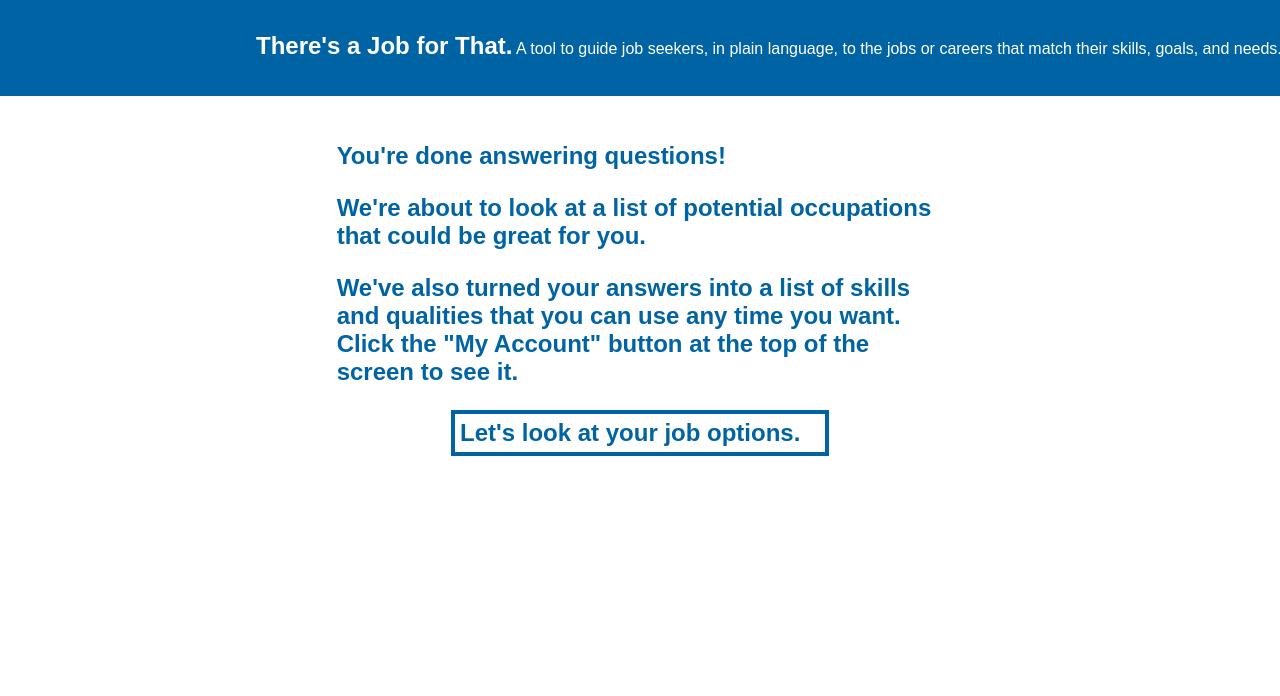
After one commit to aliyarahman/theres-a-job-for-that, a Flask app: page /skills in a window 1280 px wide. The commit adds this page. Shown: the top 696 px of the page. Run offline with Flask 2, Linux system fonts and the light colour scheme; parts of the project's set-up code (start-up, migrations or seed data) failed here and were passed over.

Commit message:
Added skills language generator notification screen

```diff
--- a/app/static/common.css
+++ b/app/static/common.css
@@ -38,3 +38,7 @@ input[type="submit"] {color: #686868; display:block; font-size: 2em; margin-top:
 
 
 .job_box	{display: inline-block; width: 25em; margin-left: auto; margin-right: auto; height: 25em; background-color: white; color: #0064A4; outline: solid 0.2em #0064A4; font-size: 18px; padding: 10px;}
+
+.next_button {background-color: white;color: #0064A4; border: solid 0.2em #0064A4; padding: 0.2em; width: 15em; margin: auto;}
+
+.next_button:hover	{color: white; background-color: #0064A4; }
--- a/app/templates/index.html
+++ b/app/templates/index.html
@@ -9,7 +9,7 @@
 <a href="{{ url_for('i_can') }}"><div class="section_button">I can...</div></a>
 <a href="{{ url_for('i_want') }}"><div class="section_button">I want...</div></a>
 <a href="{{ url_for('i_need') }}"><div class="section_button">I need...</div></a>
-<button class="testing_box" onClick="location.href='{{ url_for('myjobs') }}'">Testers: skip to jobs list.</button>
+<button class="testing_box" onClick="location.href='{{ url_for('skills') }}'">Testers: skip to jobs list.</button>
 
 </div>
 
--- /dev/null
+++ b/app/templates/skills.html
@@ -0,0 +1,23 @@
+{% extends 'base.html' %}
+{% block content %}
+
+<br><br><br><br><br><div class="jobsholder">
+
+<div class="message"><h2> You're done answering questions!
+
+
+<p>We're about to look at a list of potential occupations that could be great for you.</p>
+
+<p>We've also turned your answers into a list of skills and qualities that you can use any time you want. Click the "My Account" button at the top of the screen to see it.</p>
+
+<div class="next_button" onClick="location.href='{{ url_for('myjobs') }}'">Let's look at your job options.</div>
+
+</h2>
+</div>
+
+
+
+
+
+
+{% endblock %}
--- a/app/views.py
+++ b/app/views.py
@@ -35,6 +35,13 @@ def i_need():
         need_question = random.choice(need_questions)
         return render_template('need_question.html', question=need_question)
 
+
+# Notification of skill language generated
+@app.route('/skills')
+def skills():
+	return render_template('skills.html')
+
+
 # Displays calculated list of jobs (after algorithm)
 @app.route('/myjobs')
 def myjobs():
```
